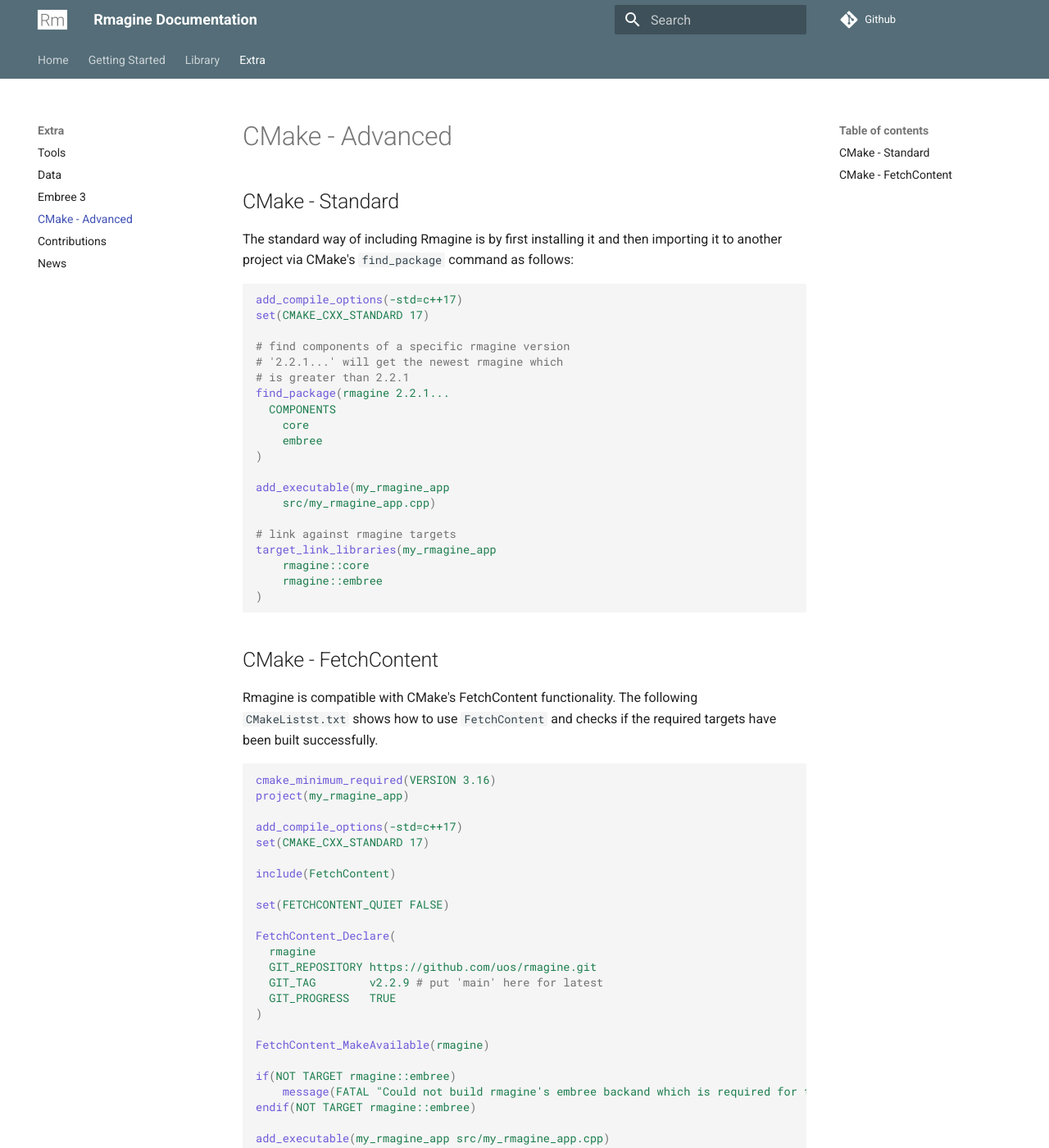
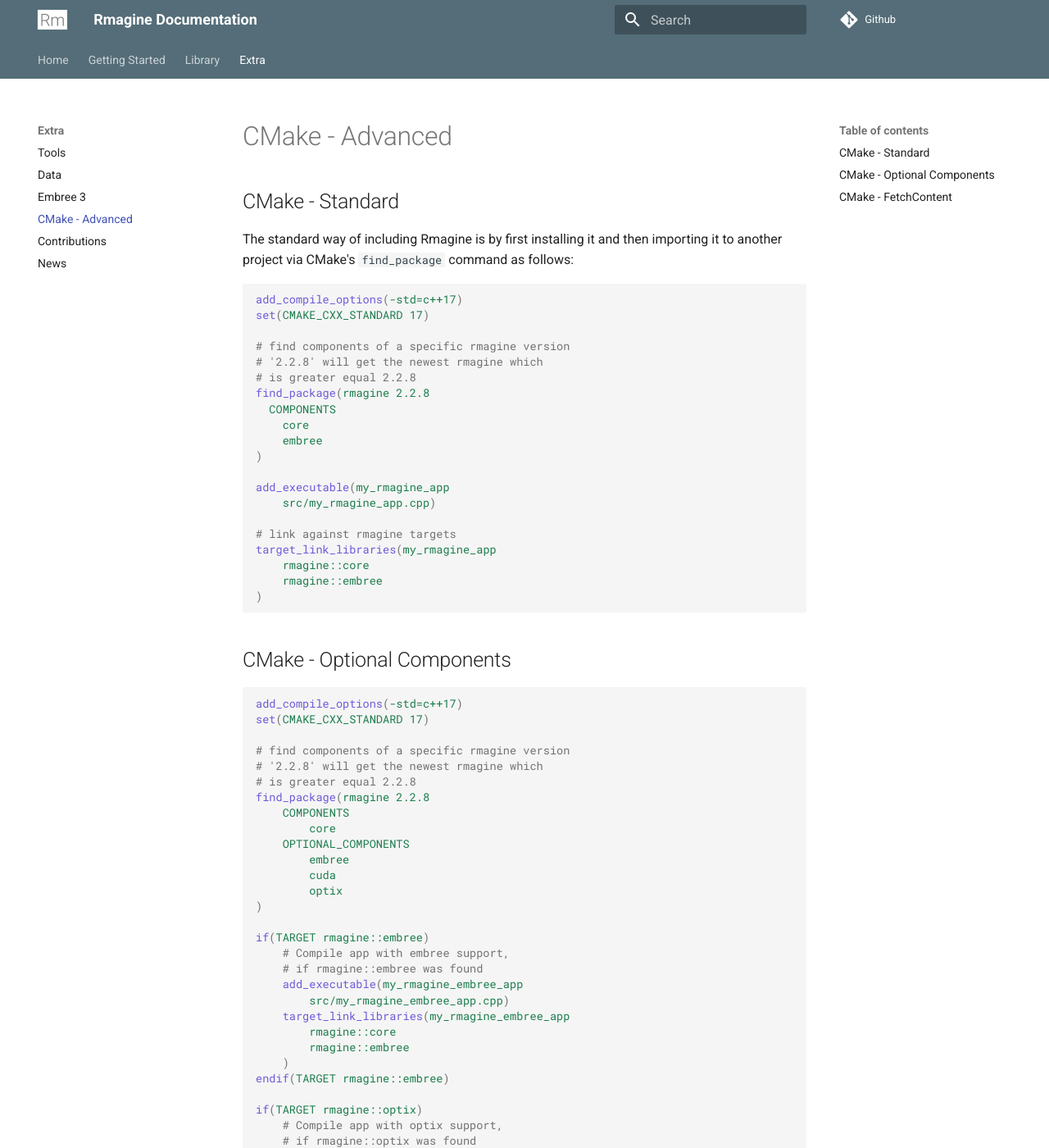
Before and after one commit to uos/rmagine_docs, an MkDocs documentation site: the page built from docs/extra/cmake_advanced.md, in a window 1280 px wide and 1400 px high. Shown: the whole window at 82% size. Built offline with MkDocs 1.6.1 and Material for MkDocs 9.7.7, drawn with Linux system fonts in a browser that asks for light colours; comment, search, counter and statistics services are not loaded; some of the changed text lies outside the part shown.

Commit message:
changed cmake instructiosn

````diff
--- a/docs/extra/cmake_advanced.md
+++ b/docs/extra/cmake_advanced.md
@@ -9,9 +9,9 @@ add_compile_options(-std=c++17)
 set(CMAKE_CXX_STANDARD 17)
 
 # find components of a specific rmagine version
-# '2.2.1...' will get the newest rmagine which
-# is greater than 2.2.1
-find_package(rmagine 2.2.1...
+# '2.2.8' will get the newest rmagine which
+# is greater equal 2.2.8
+find_package(rmagine 2.2.8
   COMPONENTS
     core
     embree
@@ -27,6 +27,49 @@ target_link_libraries(my_rmagine_app
 )
 ```
 
+## CMake - Optional Components
+
+```cmake
+add_compile_options(-std=c++17)
+set(CMAKE_CXX_STANDARD 17)
+
+# find components of a specific rmagine version
+# '2.2.8' will get the newest rmagine which
+# is greater equal 2.2.8
+find_package(rmagine 2.2.8
+    COMPONENTS
+        core
+    OPTIONAL_COMPONENTS
+        embree
+        cuda
+        optix
+)
+
+if(TARGET rmagine::embree)
+    # Compile app with embree support,
+    # if rmagine::embree was found
+    add_executable(my_rmagine_embree_app
+        src/my_rmagine_embree_app.cpp)
+    target_link_libraries(my_rmagine_embree_app
+        rmagine::core
+        rmagine::embree
+    )
+endif(TARGET rmagine::embree)
+
+if(TARGET rmagine::optix)
+    # Compile app with optix support,
+    # if rmagine::optix was found
+    add_executable(my_rmagine_optix_app
+        src/my_rmagine_optix_app.cpp)
+    target_link_libraries(my_rmagine_optix_app
+        rmagine::core
+        rmagine::cuda
+        rmagine::optix
+    )
+endif(TARGET rmagine::optix)
+```
+
+
 ## CMake - FetchContent
 
 Rmagine is compatible with CMake's FetchContent functionality. The following `CMakeListst.txt` shows how to use `FetchContent` and checks if the required targets have been built successfully.
@@ -39,24 +82,22 @@ add_compile_options(-std=c++17)
 set(CMAKE_CXX_STANDARD 17)
 
 include(FetchContent)
-
 set(FETCHCONTENT_QUIET FALSE)
-
 FetchContent_Declare(
   rmagine
   GIT_REPOSITORY https://github.com/uos/rmagine.git
   GIT_TAG        v2.2.9 # put 'main' here for latest
   GIT_PROGRESS   TRUE
 )
-
 FetchContent_MakeAvailable(rmagine)
 
 if(NOT TARGET rmagine::embree)
     message(FATAL "Could not build rmagine's embree backand which is required for this executable")
 endif(NOT TARGET rmagine::embree)
 
-add_executable(my_rmagine_app src/my_rmagine_app.cpp)
-target_link_libraries(my_rmagine_app
+add_executable(my_rmagine_embree_app
+    src/my_rmagine_embree_app.cpp)
+target_link_libraries(my_rmagine_embree_app
     rmagine::core
     rmagine::embree)
 ```
````
Also changed, not shown: docs/installation.md (+2 -3 lines), docs/integration.md (+6 -9 lines).
